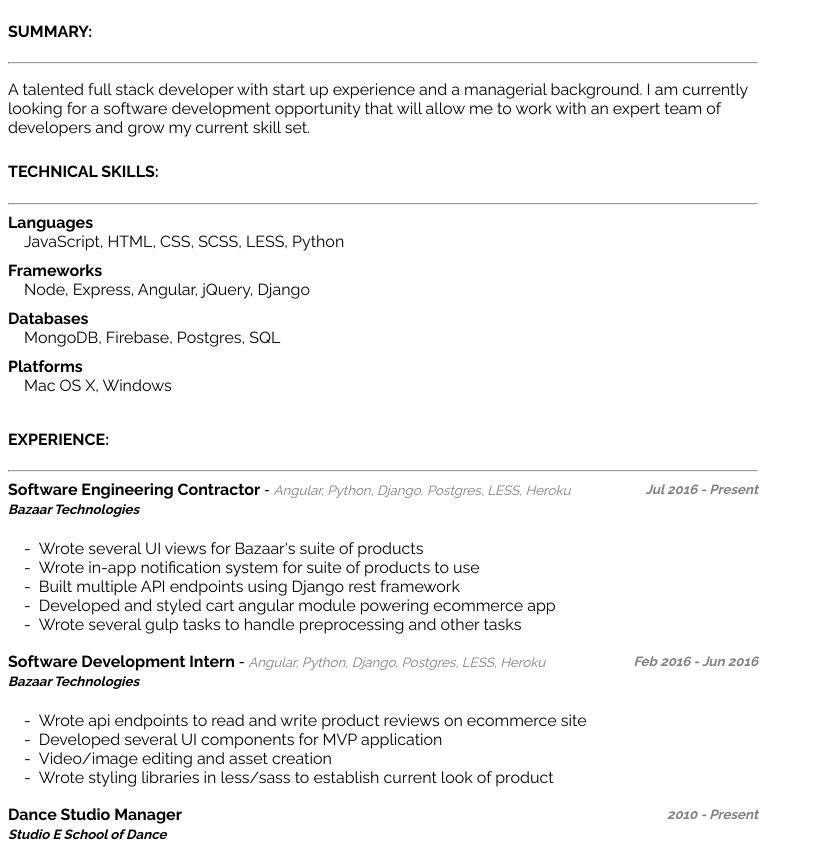
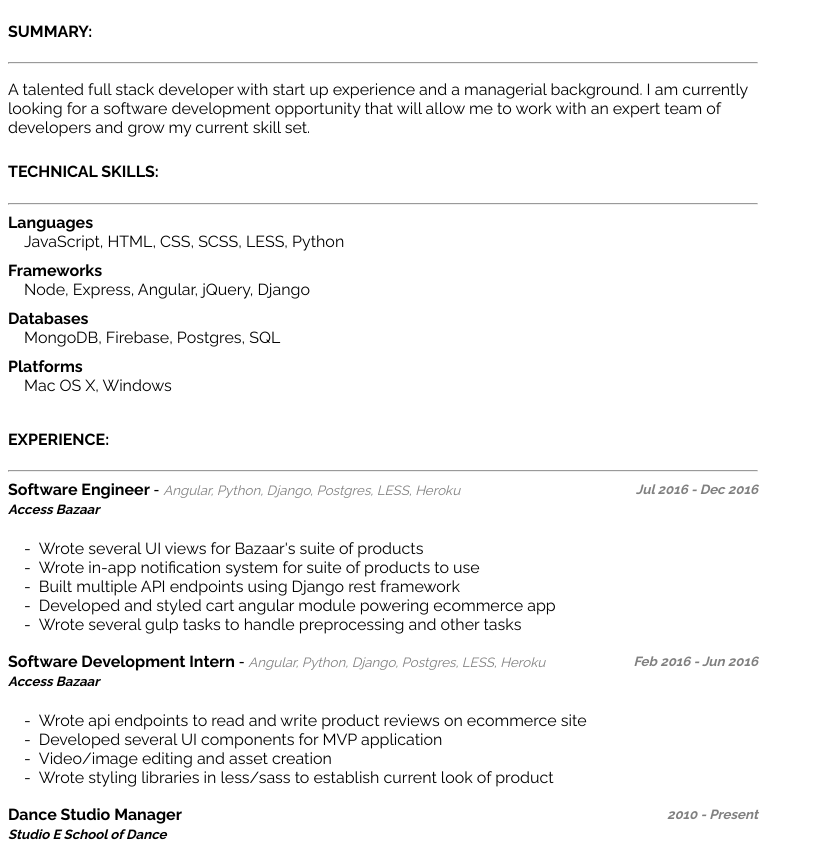
Before and after one commit to nsiegel/resume, a website: page html/index.html in a window 1280 px wide. Shown: the part 200-1061 px from the top of the page, without its empty margins (0-814 px from the left). Drawn offline with nearby package versions, Linux system fonts and the light colour scheme; files that its build step writes are made by us from their sources.

Commit message:
Update bazaar name & work date

```diff
--- a/html/exp.html
+++ b/html/exp.html
@@ -1,9 +1,9 @@
 <h4>EXPERIENCE:</h4>
 <hr>
 
-<strong>Software Engineering Contractor</strong> - <small><i>Angular, Python, Django, Postgres, LESS, Heroku</i></small>
-<h5 class="dates">Jul 2016 - Present</h5>
-<h5>Bazaar Technologies</h5>
+<strong>Software Engineer</strong> - <small><i>Angular, Python, Django, Postgres, LESS, Heroku</i></small>
+<h5 class="dates">Jul 2016 - Dec 2016</h5>
+<h5>Access Bazaar</h5>
   <ul>
     <li>Wrote several UI views for Bazaar's suite of products</li>
     <li>Wrote in-app notification system for suite of products to use</li>
@@ -16,7 +16,7 @@
 
 <strong>Software Development Intern</strong> - <small><i>Angular, Python, Django, Postgres, LESS, Heroku</i></small>
 <h5 class="dates">Feb 2016 - Jun 2016</h5>
-<h5>Bazaar Technologies</h5>
+<h5>Access Bazaar</h5>
   <ul>
     <li>Wrote api endpoints to read and write product reviews on ecommerce site</li>
     <li>Developed several UI components for MVP application</li>
```
